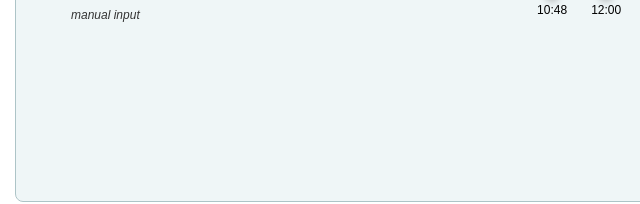
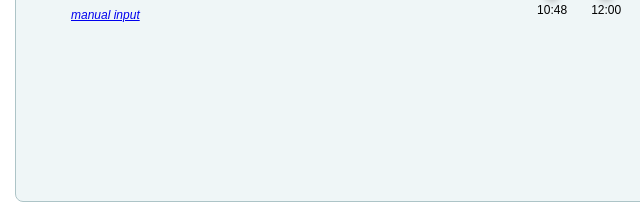
Before and after one commit to warpedpuppy/24-hour-time-slider, a plain HTML site: page index.html in a window 1280 px wide. Shown: the part 418-622 px from the top of the page, 35-675 px from the left. Drawn offline with Linux system fonts and the light colour scheme.

Commit message:
changed link color

```diff
--- a/index.css
+++ b/index.css
@@ -298,11 +298,9 @@ body {
 }
 
 .accessibility-link a {
-	text-decoration: none;
 	font: normal normal normal 12px/14px Arial;
 	font-style: italic;
 
-	color: #333;
 }
 
 #manual-entry {
```
